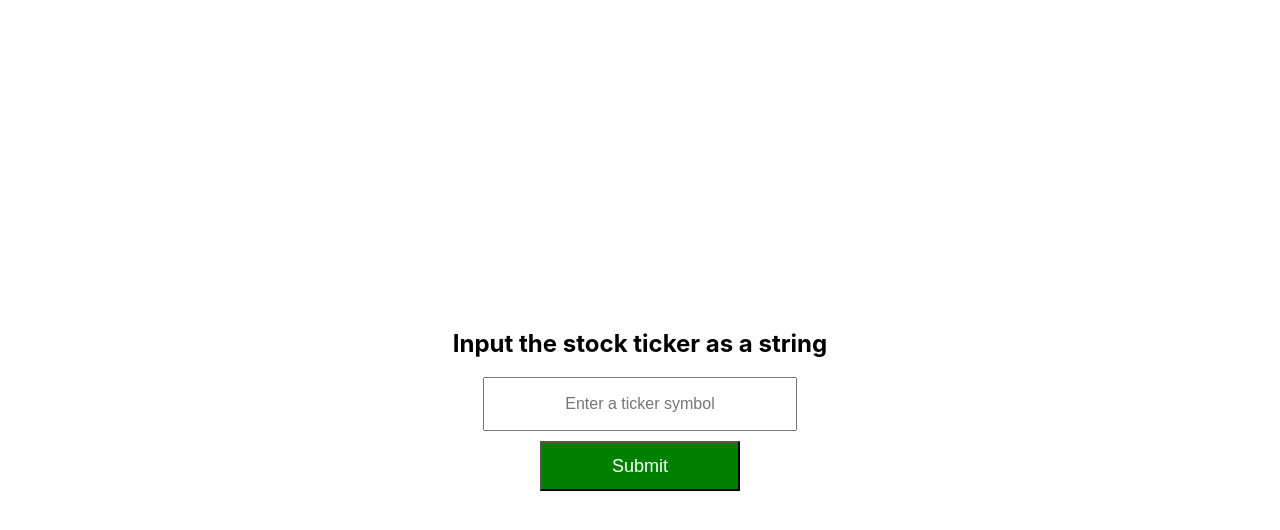
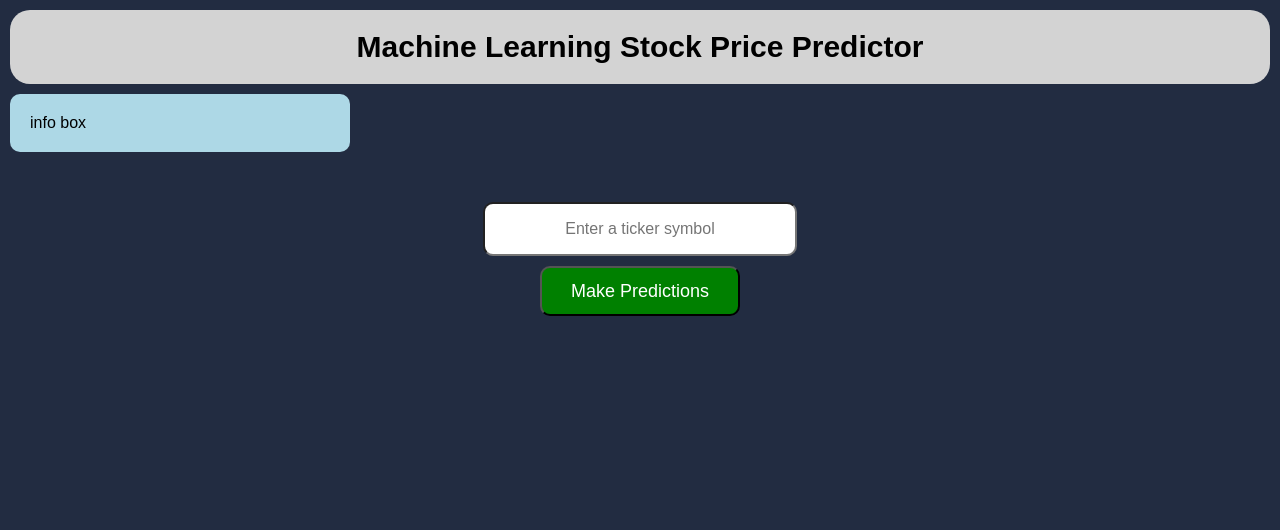
Before and after one commit to Jaspvr/Stock-Predictor, a React (Create React App) app in the folder react-stock/: page / in a window 1280 px wide. Shown: the top 530 px of the page. Built offline with nearby package versions, Linux system fonts and the light colour scheme.

Commit message:
Add components
Add in more components and reserve app.js for combining all components (app.js was the whole app before this update)

```diff
--- a/react-stock/src/App.css
+++ b/react-stock/src/App.css
@@ -1,5 +1,24 @@
 .App {
   text-align: center;
+  /* background-color: darkblue; */
+}
+
+body{
+  background-color: #222c41;
+}
+
+.title-box, .info-box, .string-input {
+  margin: 10px;
+}
+
+.string-input {
+  display: flex;
+  flex-direction: column;
+  align-items: center;
+  justify-content: center;
+  height: 100vh;
+  text-align: center;
+
 }
 
 .App-logo {
--- a/react-stock/src/App.js
+++ b/react-stock/src/App.js
@@ -1,56 +1,17 @@
-import React, { useState } from 'react';
-import axios from 'axios';
-import './style.css';
+import React from 'react';
+import StringInput from './StringInput';
+import TitleBox from './Title';
+import InfoBox from './Info';
+import './App.css';
 
-function StringInput() {
-  const [inputValue, setInputValue] = useState('');
-  const [outputValue, setOutputValue] = useState(null); // Set initial value to null
-
-  const handleChange = (event) => {
-    setInputValue(event.target.value);
-  };
-
-  const handleSubmit = async (event) => {
-    event.preventDefault();
-
-    try {
-      const response = await axios.get('http://127.0.0.1:5000/stocks', {
-        params: {
-          ticker_symbol: inputValue,
-        },
-      });
-
-      setOutputValue(response.data); // Use response.data directly
-    } catch (error) {
-      console.error(error);
-    }
-  };
-
+function App() {
   return (
-    <div className="container">
-      <h2>Input the stock ticker as a string</h2>
-      <div className="input-container">
-        <input
-          className="input-box"
-          type="text"
-          value={inputValue}
-          onChange={handleChange}
-          placeholder="Enter a ticker symbol"
-        />
-      </div>
-      <div className="button-container">
-        <button className="submit-button" type="submit" onClick={handleSubmit}>
-          Submit
-        </button>
-      </div>
-      {outputValue && (
-        <div className="output-container">
-          <p>Day Precision: {outputValue.day_precision}</p>
-          <p>Week Precision: {outputValue.week_precision}</p>
-        </div>
-      )}
+    <div className = "component-container">
+      <TitleBox />
+      <InfoBox />
+      <StringInput />
     </div>
   );
 }
 
-export default StringInput;
+export default App;
--- /dev/null
+++ b/react-stock/src/Info.css
@@ -0,0 +1,9 @@
+.info-box{
+    background-color: lightblue;
+    padding: 20px;
+    width: 300px;
+    margin-top: 20px;
+    margin-left: 10px;
+    border-radius: 10px;
+    font-family: 'Orbitron', sans-serif;
+}
--- /dev/null
+++ b/react-stock/src/Info.js
@@ -0,0 +1,8 @@
+import React from 'react';
+import './Info.css';
+
+function Title() {
+  return <div className="info-box">info box</div>;
+}
+
+export default Title;
--- /dev/null
+++ b/react-stock/src/StringInput.js
@@ -0,0 +1,56 @@
+import React, { useState } from 'react';
+import axios from 'axios';
+import './style.css';
+
+function StringInput() {
+  const [inputValue, setInputValue] = useState('');
+  const [outputValue, setOutputValue] = useState(null); // Set initial value to null
+
+  const handleChange = (event) => {
+    setInputValue(event.target.value);
+  };
+
+  const handleSubmit = async (event) => {
+    event.preventDefault();
+
+    try {
+      const response = await axios.get('http://127.0.0.1:5000/stocks', {
+        params: {
+          ticker_symbol: inputValue,
+        },
+      });
+
+      setOutputValue(response.data); // Use response.data directly
+    } catch (error) {
+      console.error(error);
+    }
+  };
+
+  return (
+    <div className="container">
+      {/* <h2>Input a stock ticker as a string</h2> */}
+      <div className="input-container">
+        <input
+          className="input-box"
+          type="text"
+          value={inputValue}
+          onChange={handleChange}
+          placeholder="Enter a ticker symbol"
+        />
+      </div>
+      <div className="button-container">
+        <button className="submit-button" type="submit" onClick={handleSubmit}>
+          Make Predictions
+        </button>
+      </div>
+      {outputValue && (
+        <div className="output-container">
+          <p>Day Precision: {outputValue.day_precision}</p>
+          <p>Week Precision: {outputValue.week_precision}</p>
+        </div>
+      )}
+    </div>
+  );
+}
+
+export default StringInput;
--- /dev/null
+++ b/react-stock/src/Title.css
@@ -0,0 +1,15 @@
+.title-box {
+    background-color: lightgrey;
+    /* margin-top: 5px;
+    margin-left: 10px;
+    margin-right: 10px; */
+    color: black;
+    font-size: 30px;
+    font-family: 'Montserrat', sans-serif;
+    font-weight: bold;
+    text-align: center;
+    padding: 20px;
+    border-radius: 20px;
+    font-weight: bold;
+
+  }
--- /dev/null
+++ b/react-stock/src/Title.js
@@ -0,0 +1,8 @@
+import React from 'react';
+import './Title.css';
+
+function Title() {
+  return <div className="title-box">Machine Learning Stock Price Predictor</div>;
+}
+
+export default Title;
--- a/react-stock/src/style.css
+++ b/react-stock/src/style.css
@@ -3,8 +3,13 @@
     flex-direction: column;
     align-items: center;
     justify-content: center;
-    height: 100vh;
+    /* height: 100vh; */
+    margin-top: 50px;
     text-align: center;
+  }
+
+  h2 {
+    color: white;
   }
 
   .input-box {
@@ -14,6 +19,8 @@
     margin-bottom: 10px;
     padding: 5px;
     text-align: center;
+    border-radius: 10px;
+
   }
 
   .submit-button {
@@ -23,6 +30,7 @@
     color: white;
     font-size: 18px;
     cursor: pointer;
+    border-radius: 10px;
   }
 
   .output-container {
```
